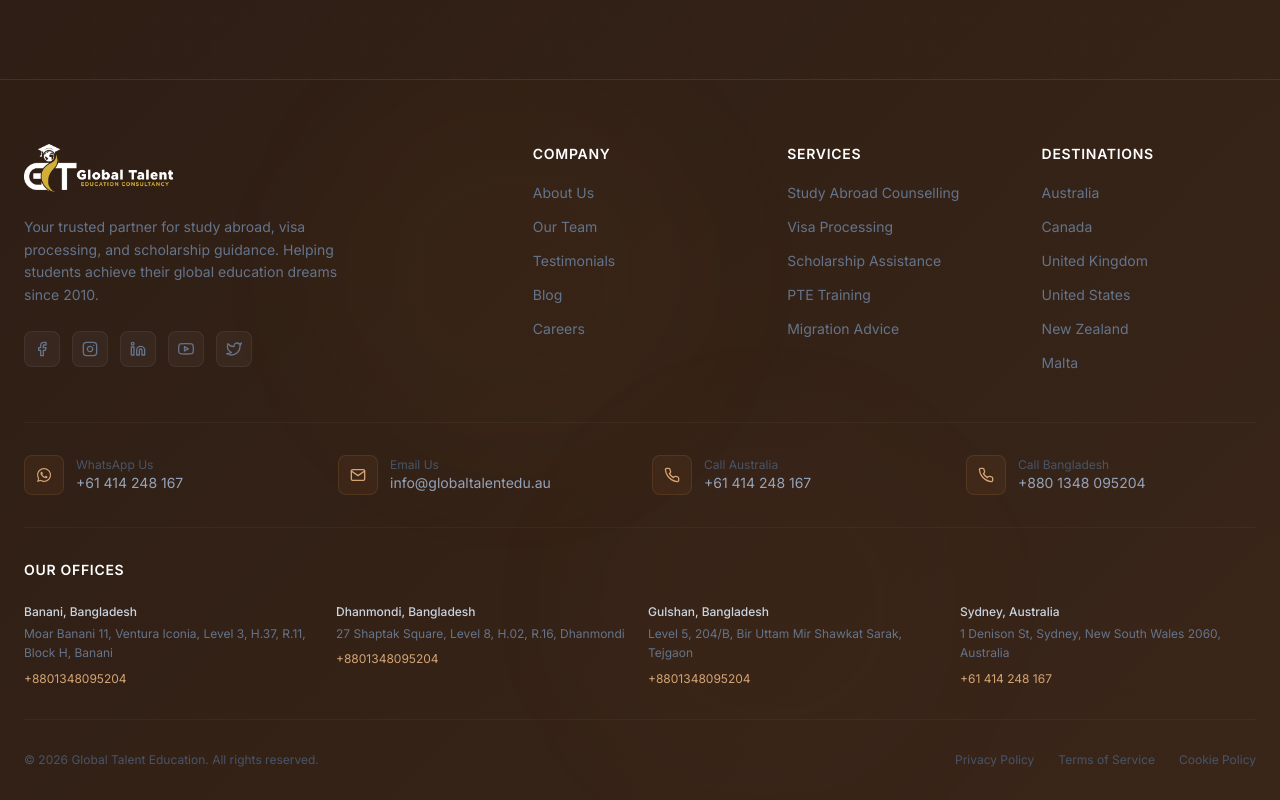
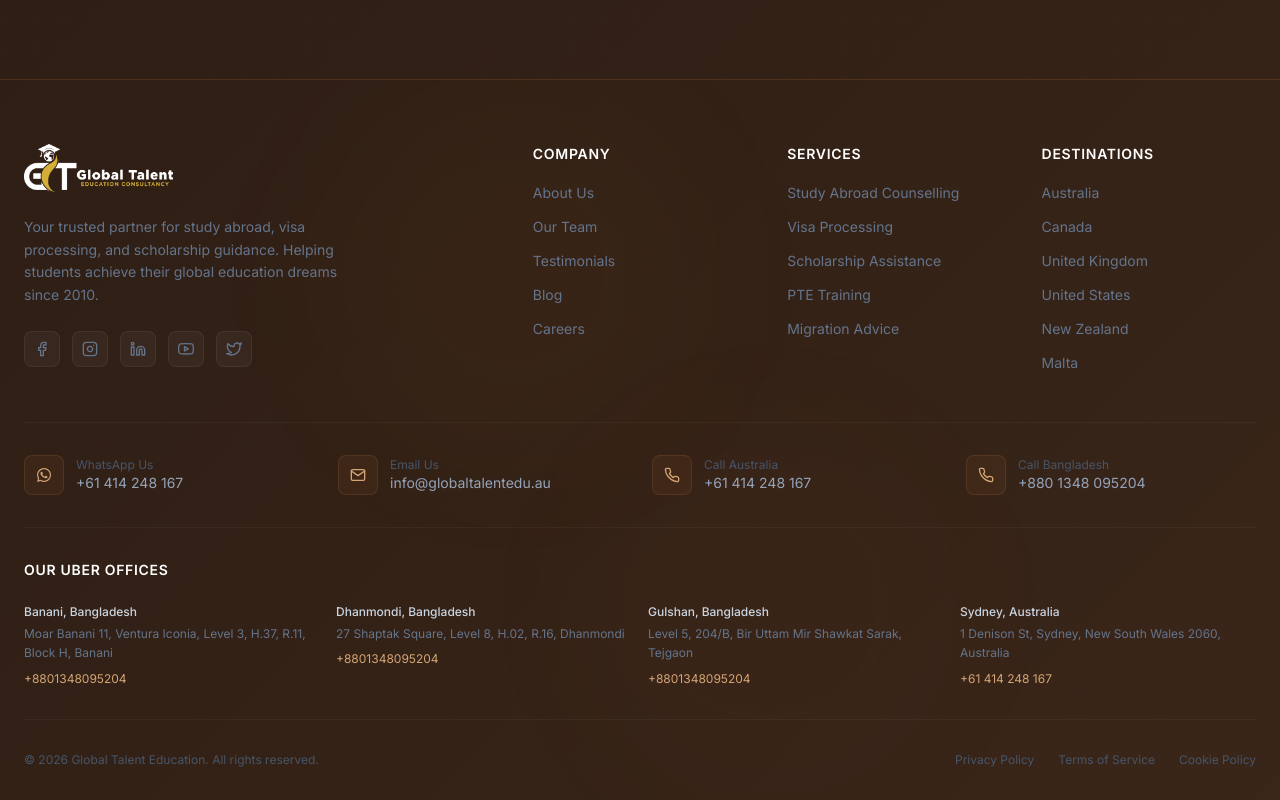
Before and after one commit to ZRJOY10/consultation_site, a React (Vite) app: page /blog in a window 1280 px wide. Shown: the part 3370-4170 px from the top of the page. Built offline with nearby package versions, Linux system fonts and the light colour scheme; no server answers.

Commit message:
fix: update office location headings to include 'Uber'

```diff
--- a/src/components/Footer.jsx
+++ b/src/components/Footer.jsx
@@ -158,7 +158,7 @@
         <div className={`py-8 border-b ${isDark ? 'border-white/[0.04]' : 'border-copper-200/30'}`}>
           <h4 className={`text-sm font-semibold mb-6 uppercase tracking-wider ${
             isDark ? 'text-white' : 'text-copper-900'
-          }`}>Our Offices</h4>
+          }`}>Our Uber Offices</h4>
           <div className="grid grid-cols-1 md:grid-cols-2 lg:grid-cols-4 gap-4">
             {offices.map(({ city, country, address, phone }) => (
               <div key={city} className={`text-xs ${isDark ? 'text-slate-500' : 'text-copper-600/60'}`}>
--- a/src/pages/Contact.jsx
+++ b/src/pages/Contact.jsx
@@ -138,7 +138,7 @@
 
               {/* Office locations */}
               <div className="space-y-3">
-                <h3 className="font-semibold text-white mb-4">Our Office Locations</h3>
+                <h3 className="font-semibold text-white mb-4">Our Uber Office Locations</h3>
                 {offices.map(({ city, country, address, phone, whatsapp }) => (
                   <div key={city} className="glass-card-hover p-4 flex items-center gap-4">
                     <div className="w-10 h-10 rounded-lg bg-copper-600/20 flex items-center justify-center flex-shrink-0">
```
